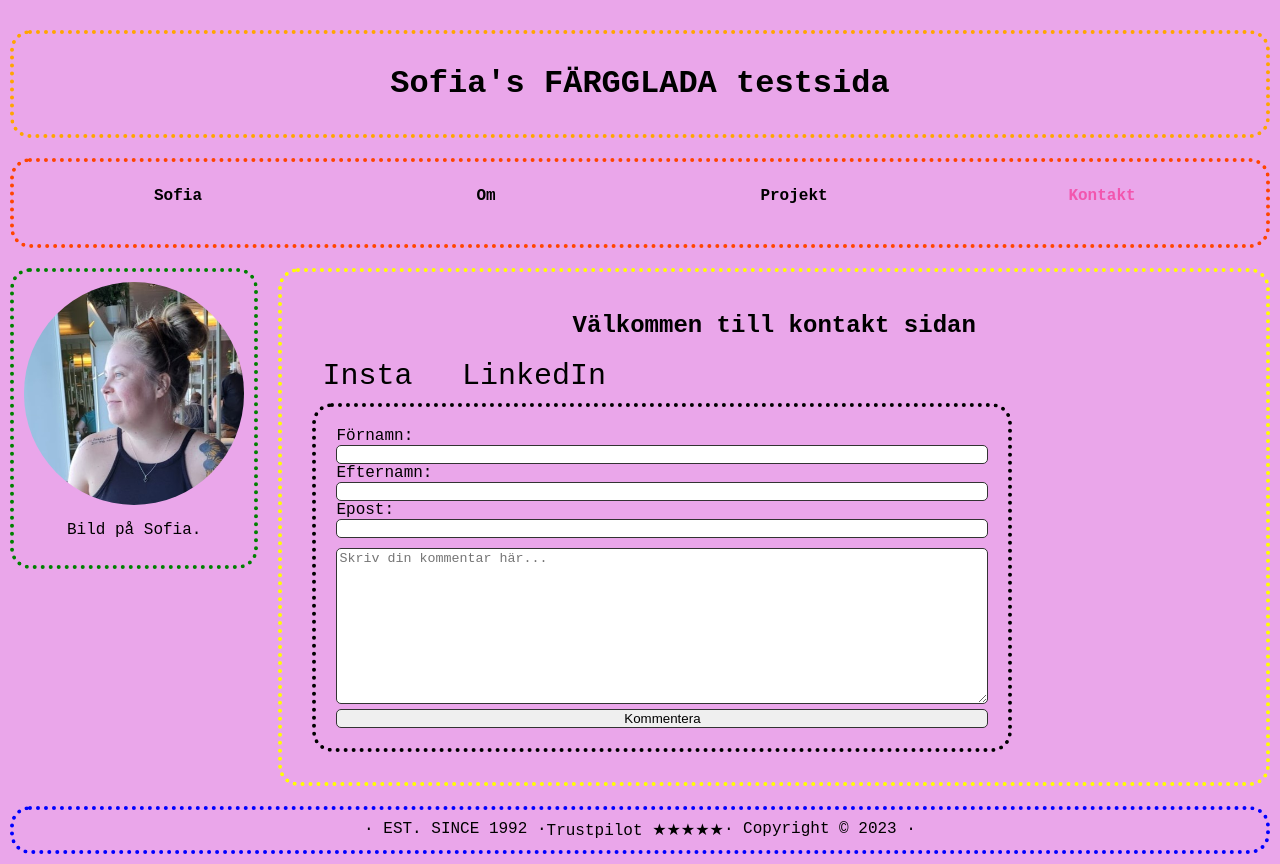
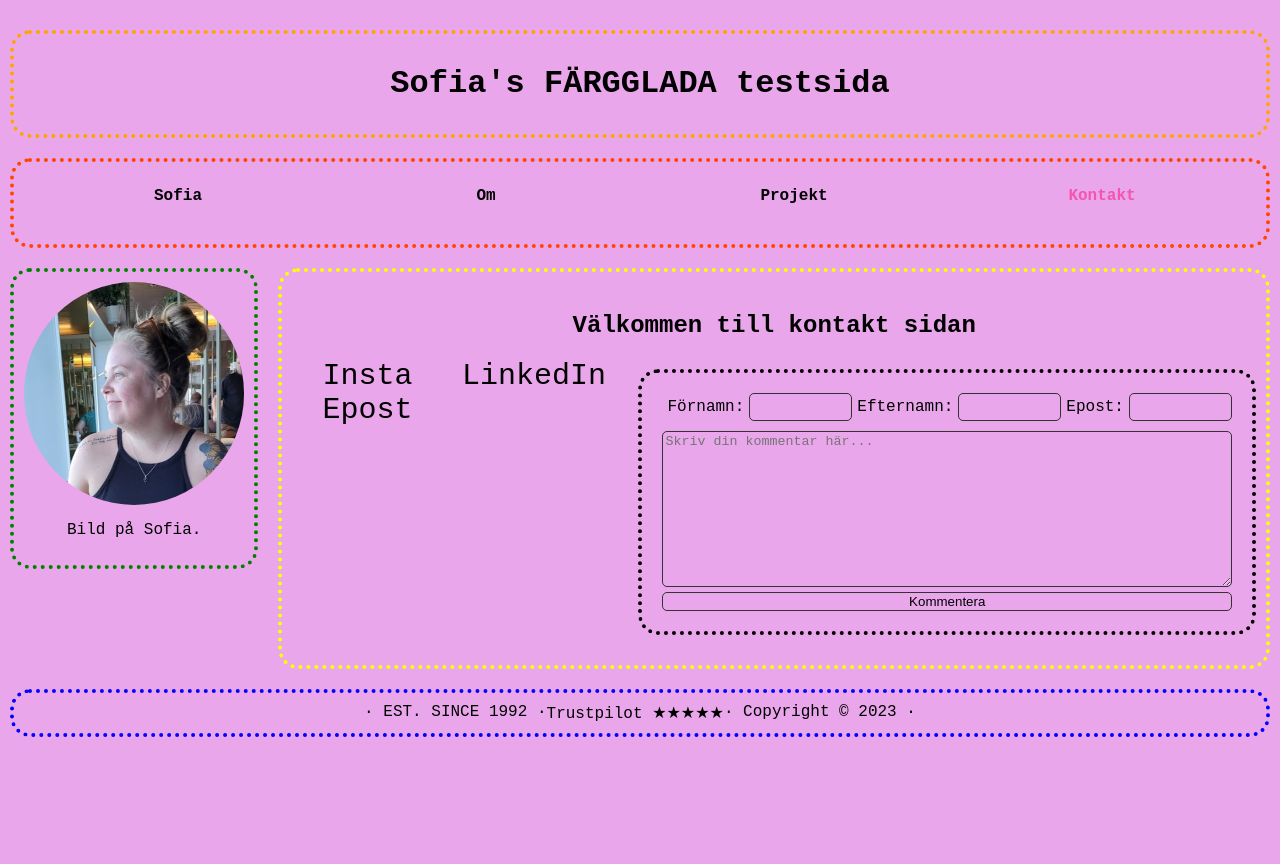
Before and after one commit to solisko/enkel-sida, a plain HTML site: page kontakt.html in a window 1280 px wide. After the commit the page ends 800 px from the top, so only its background shows below. Drawn offline with Linux system fonts and the light colour scheme; a web font is replaced by a local one.

Commit message:
form styling

```diff
--- a/css/style.css
+++ b/css/style.css
@@ -80,7 +80,9 @@ body{
 }
 
 #content-wrapper,
-#section-wrapper{
+#section-wrapper,
+#name-container,
+#contact-wrapper{
     display: flex;
 }
 
@@ -105,7 +107,7 @@ body{
     padding: 20px;
 }
 
-#content a{
+#link-container a{
     text-decoration: none;
     font-size: 30px;
     color: black;
@@ -156,11 +158,15 @@ body{
 }
 
 #form-container{
-    width: 700px;
+    width: 100%;
     border: 4px dotted black;
     border-radius: 20px;
     margin: 10px;
     padding: 20px;
+}
+
+label{
+    padding: 5px;
 }
 
 input[type="text"],
@@ -170,6 +176,7 @@ input[type="submit"]{
     width: 100%;
     border-radius: 5px;
     border: 1px solid #333;
+    background-color: rgb(234, 166, 234);
 }
 
 textarea{
--- a/kontakt.html
+++ b/kontakt.html
@@ -37,22 +37,27 @@
         </aside>
         <main id="content">
             <h2 class="headers">Välkommen till kontakt sidan</h2>
+            <div id="contact-wrapper">
+                <div id="link-container">
                     <a href="https://www.instagram.com/skommar/" target="_blank">Insta</a>
                     <a href="https://www.linkedin.com/in/sofia-lindman-skommar-3846b328a/" target="_blank">LinkedIn</a>
+                    <a href="" target="">Epost</a>
+                </div>
                 <form action="">
                     <div id="form-container">
+                        <div id="name-container">
                             <label for="firstname">Förnamn:</label>
                             <input type="text" id="firstname" name="firstname">
                             <label for="lastname">Efternamn:</label>
                             <input type="text" id="lastname" name="lastname"> <br>
                             <label for="email">Epost:</label>
                             <input type="email" id="email" name="email" required> <br>
-
+                        </div>
                         <textarea name="comment" id="comment" cols="30" rows="10" required placeholder="Skriv din kommentar här..."></textarea>
                         <input type="submit" value="Kommentera">
                     </div>
                 </form>
-
+            </div>
         </main>
     </div>
 
```
Lines whose indentation alone changed are shown as unchanged.
